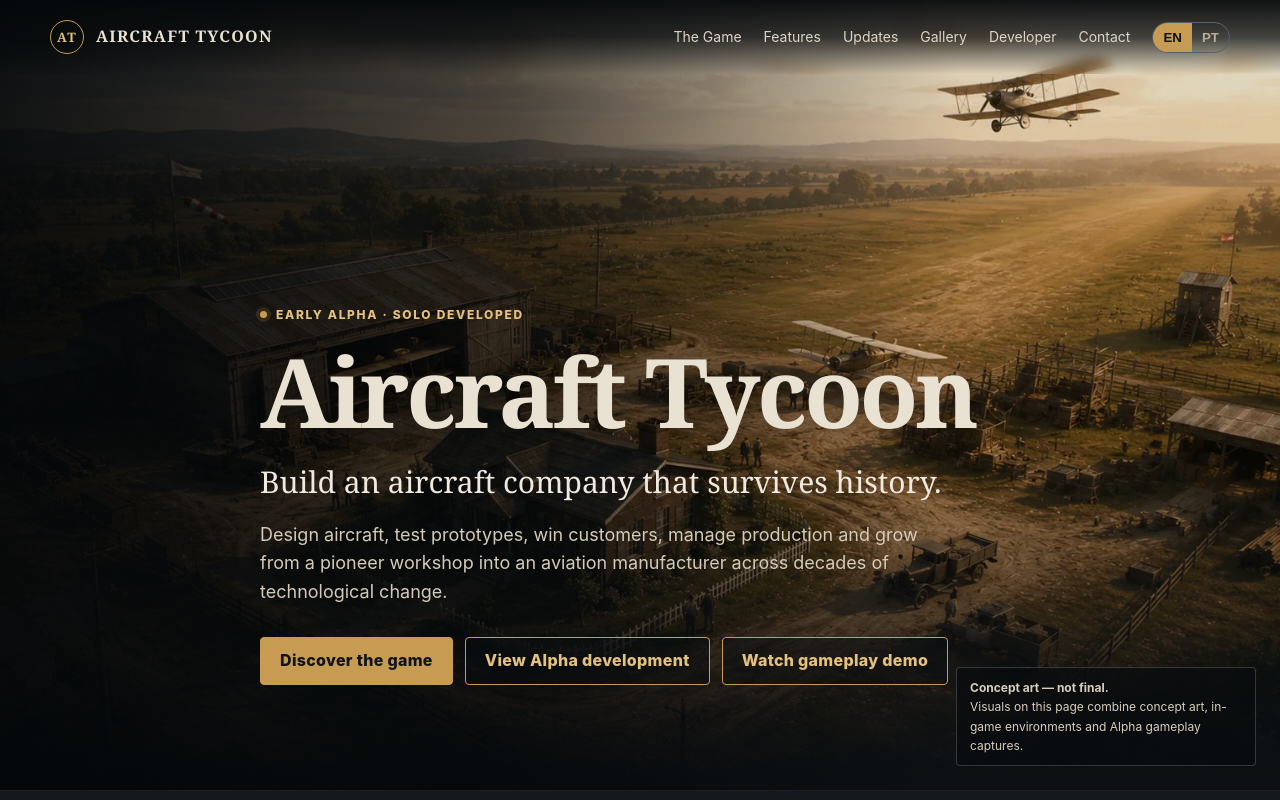
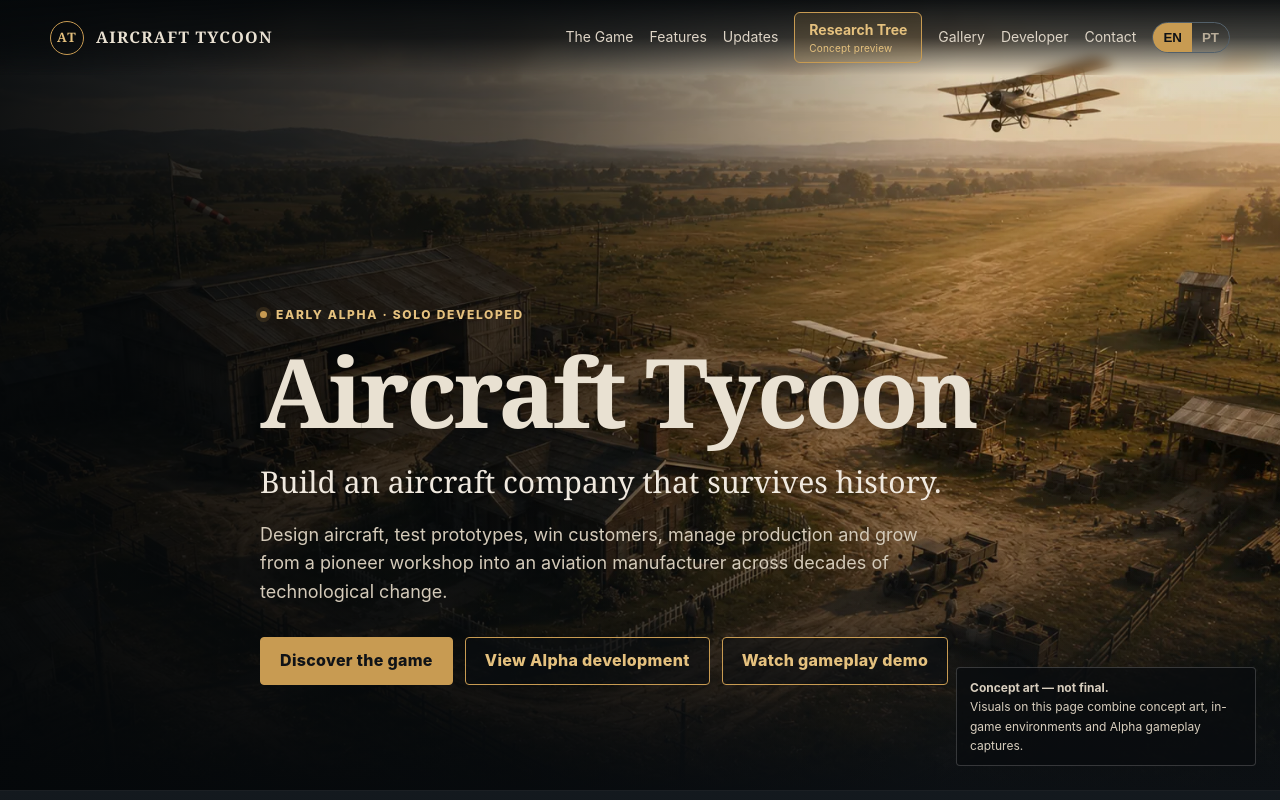
Before and after one commit to Spitfine/aircraft-tycoon-website, an Eleventy site: page content/index.njk in a window 1280 px wide. Shown: the top 800 px of the page. Built offline with nearby package versions, Linux system fonts and the light colour scheme; Eleventy itself is replaced by a stand-in of ours; files that its build step writes are made by us from their sources.

Commit message:
Highlight Pioneer research tree in homepage navigation

```diff
--- a/assets/css/site.css
+++ b/assets/css/site.css
@@ -76,3 +76,12 @@ h3{font-family:Georgia,serif;font-size:24px;margin:0 0 10px}
 .steam-widget-frame{display:block;width:646px;height:190px;border:0;transform-origin:top left}
 .steam-fallback{color:var(--gold2);text-decoration:underline;text-underline-offset:4px}
 @media(max-width:900px){.steam-grid{grid-template-columns:1fr}.steam-widget-column{justify-content:flex-start}.steam-copy .copy{max-width:720px}}
+
+/* Keep the conceptual tree discoverable in the homepage navigation. */
+.pioneer-nav{height:auto;min-height:74px;flex-wrap:wrap;padding-block:12px}
+.pioneer-nav .links{flex-wrap:wrap;gap:16px}
+.links .nav-tree{display:inline-flex;align-items:center;padding:8px 14px;border:1px solid var(--gold);border-radius:6px;background:rgba(200,155,82,.16);color:var(--gold2);font-weight:700;line-height:1.25;white-space:nowrap}
+.nav-tree small{display:block;margin-top:3px;font-size:10px;font-weight:400;letter-spacing:.02em}
+.links .nav-tree:hover{background:rgba(200,155,82,.28);border-color:var(--gold2)}
+.links .nav-tree:focus-visible{outline:2px solid var(--gold2);outline-offset:4px}
+@media(max-width:620px){.pioneer-nav .links{width:100%;justify-content:space-between}.pioneer-nav{gap:10px}.pioneer-nav .nav-tree{padding:7px 12px}}
--- a/content/index.njk
+++ b/content/index.njk
@@ -13,7 +13,7 @@ permalink: /index.html
 <link href="/assets/css/updates.css" rel="stylesheet"/>
 </head>
 <body>
-<header class="nav"><div class="wrap navin"><a class="brand" href="#top"><span class="brandmark">AT</span><span>Aircraft Tycoon</span></a><nav aria-label="Main navigation" class="links"><a data-i18n="navGame" href="#game">The Game</a><a data-i18n="navFeatures" href="#features">Features</a><a class="language-copy" data-lang="en" href="/updates/">Updates</a><a class="language-copy" data-lang="pt" href="/updates/" hidden>Atualizações</a><a data-i18n="navGallery" href="#gallery">Gallery</a><a data-i18n="navDeveloper" href="#developer">Developer</a><a data-i18n="navContact" href="mailto:contact@aircraft-tycoon.com">Contact</a><div aria-label="Language" class="lang"><button class="active" id="en" type="button">EN</button><button id="pt" type="button">PT</button></div></nav></div></header>
+<header class="nav"><div class="wrap navin pioneer-nav"><a class="brand" href="#top"><span class="brandmark">AT</span><span>Aircraft Tycoon</span></a><nav aria-label="Main navigation" class="links"><a data-i18n="navGame" href="#game">The Game</a><a data-i18n="navFeatures" href="#features">Features</a><a class="language-copy" data-lang="en" href="/updates/">Updates</a><a class="language-copy" data-lang="pt" href="/updates/" hidden>Atualizações</a><a class="nav-tree" href="/research/pioneer/"><span class="language-copy" data-lang="en">Research Tree<small>Concept preview</small></span><span class="language-copy" data-lang="pt" hidden>Árvore de investigação<small>Pré-visualização conceptual</small></span></a><a data-i18n="navGallery" href="#gallery">Gallery</a><a data-i18n="navDeveloper" href="#developer">Developer</a><a data-i18n="navContact" href="mailto:contact@aircraft-tycoon.com">Contact</a><div aria-label="Language" class="lang"><button class="active" id="en" type="button">EN</button><button id="pt" type="button">PT</button></div></nav></div></header>
 <main id="top">
 <section class="hero"><div class="wrap content"><div class="eyebrow"><span class="dot"></span><span data-i18n="alpha">Early Alpha · Solo Developed</span></div><h1>Aircraft Tycoon</h1><div class="lead" data-i18n="tagline">Build an aircraft company that survives history.</div><p class="sublead" data-i18n="heroCopy">Design aircraft, test prototypes, win customers, manage production and grow from a pioneer workshop into an aviation manufacturer across decades of technological change.</p><div class="ctas"><a class="btn primary" data-i18n="discover" href="#game">Discover the game</a><a class="btn secondary" data-i18n="viewAlpha" href="#gallery">View Alpha development</a><a class="btn secondary" data-i18n="watchDemo" href="https://youtu.be/DSNIt9ipb2k" target="_blank" rel="noopener noreferrer">Watch gameplay demo</a></div></div><div class="hero-note"><strong data-i18n="conceptLabel">Concept art — not final.</strong><br/><span data-i18n="heroNote">Visuals on this page combine concept art, in-game environments and Alpha gameplay captures.</span></div></section>
 <section class="section steam-section" id="steam"><div class="wrap steam-grid"><div class="steam-copy"><div class="kicker" id="steam-kicker">Official Steam page</div><h2 id="steam-title">Wishlist Aircraft Tycoon on Steam.</h2><p class="copy" id="steam-copy">Follow the development and add the game to your wishlist to receive future Steam updates.</p></div><div class="steam-widget-column"><div class="steam-widget-viewport" id="steam-widget-viewport"><iframe allowfullscreen="" class="steam-widget-frame" frameborder="0" height="190" id="steam-widget" loading="lazy" src="https://store.steampowered.com/widget/4997100/?t=Build%20an%20aircraft%20company%20from%20the%20pioneering%20era%20of%20flight.%20Design%20and%20test%20aircraft%2C%20acquire%20engines%2C%20negotiate%20contracts%2C%20manage%20production%20and%20cash%20flow%2C%20and%20grow%20your%20reputation%20with%20every%20successful%20delivery.&amp;l=english&amp;utm_source=official_website&amp;utm_medium=website&amp;utm_campaign=steam_page_launch&amp;utm_content=steam_widget_en" title="Aircraft Tycoon on Steam" width="646"></iframe></div><noscript><a class="steam-fallback" href="https://store.steampowered.com/app/4997100/?utm_source=official_website&amp;utm_medium=website&amp;utm_campaign=steam_page_launch&amp;utm_content=steam_widget_fallback">View Aircraft Tycoon on Steam</a></noscript></div></div></section>
```
